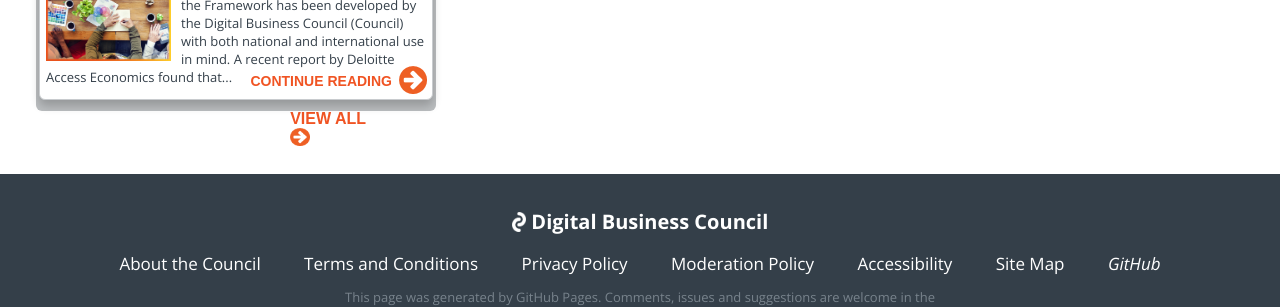
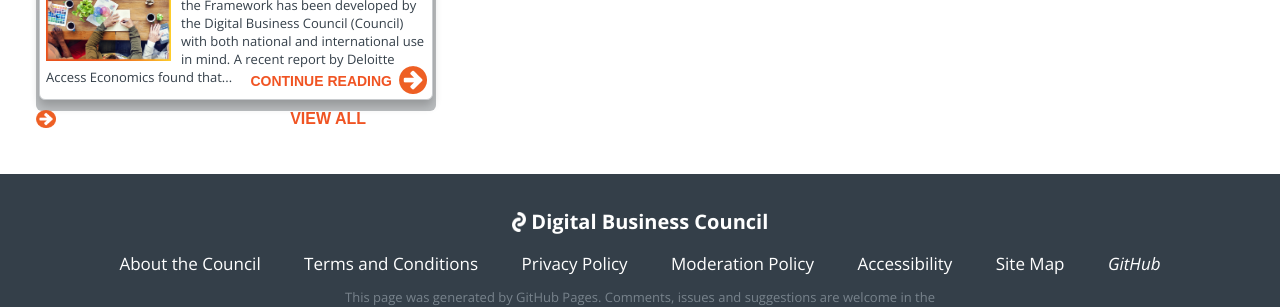
Before and after one commit to Digital-Business-Council/Digital-Business-Council.github.io, a Jekyll site: the page built from pages/business-zone/blogs/media-jump-page.md, in a window 1280 px wide. Shown: the part 854-1161 px from the top of the page. Built offline with Jekyll 4.4.1, drawn with Linux system fonts in a browser that asks for light colours.

Commit message:
Update media-jump-page.md

```diff
--- a/pages/business-zone/blogs/media-jump-page.md
+++ b/pages/business-zone/blogs/media-jump-page.md
@@ -66,7 +66,8 @@
   {% endfor %}
 
   <div class="media-zone-cardstack-footer">
-     <a href="#">VIEW ALL <img src="{{site.url | absolute}}/images/fwd-arrow-icon.png"></a>
+     <a href="#">VIEW ALL</a>
+     <img src="{{site.url | absolute}}/images/fwd-arrow-icon.png">
 </div>
 
 </div>
```
